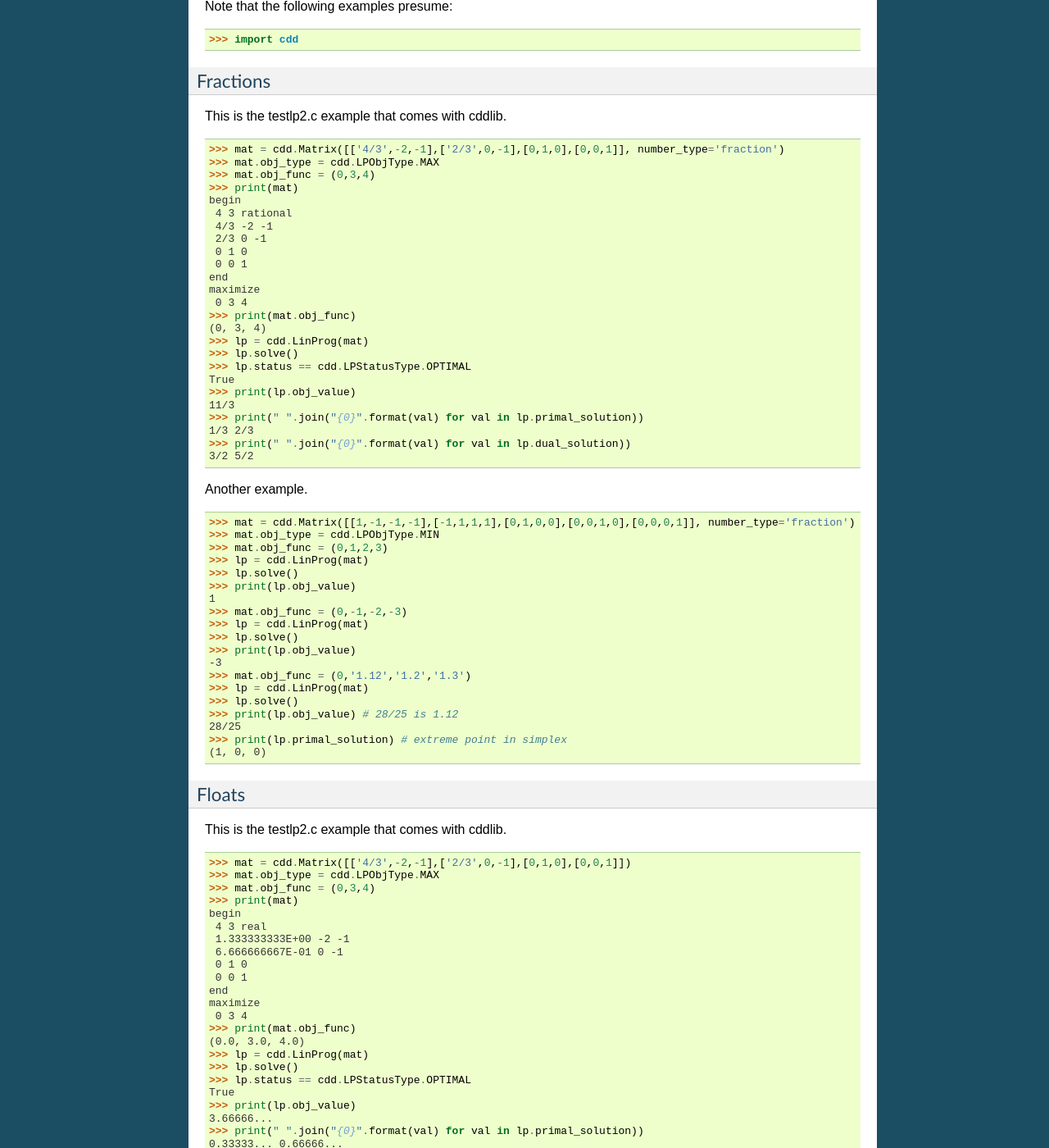
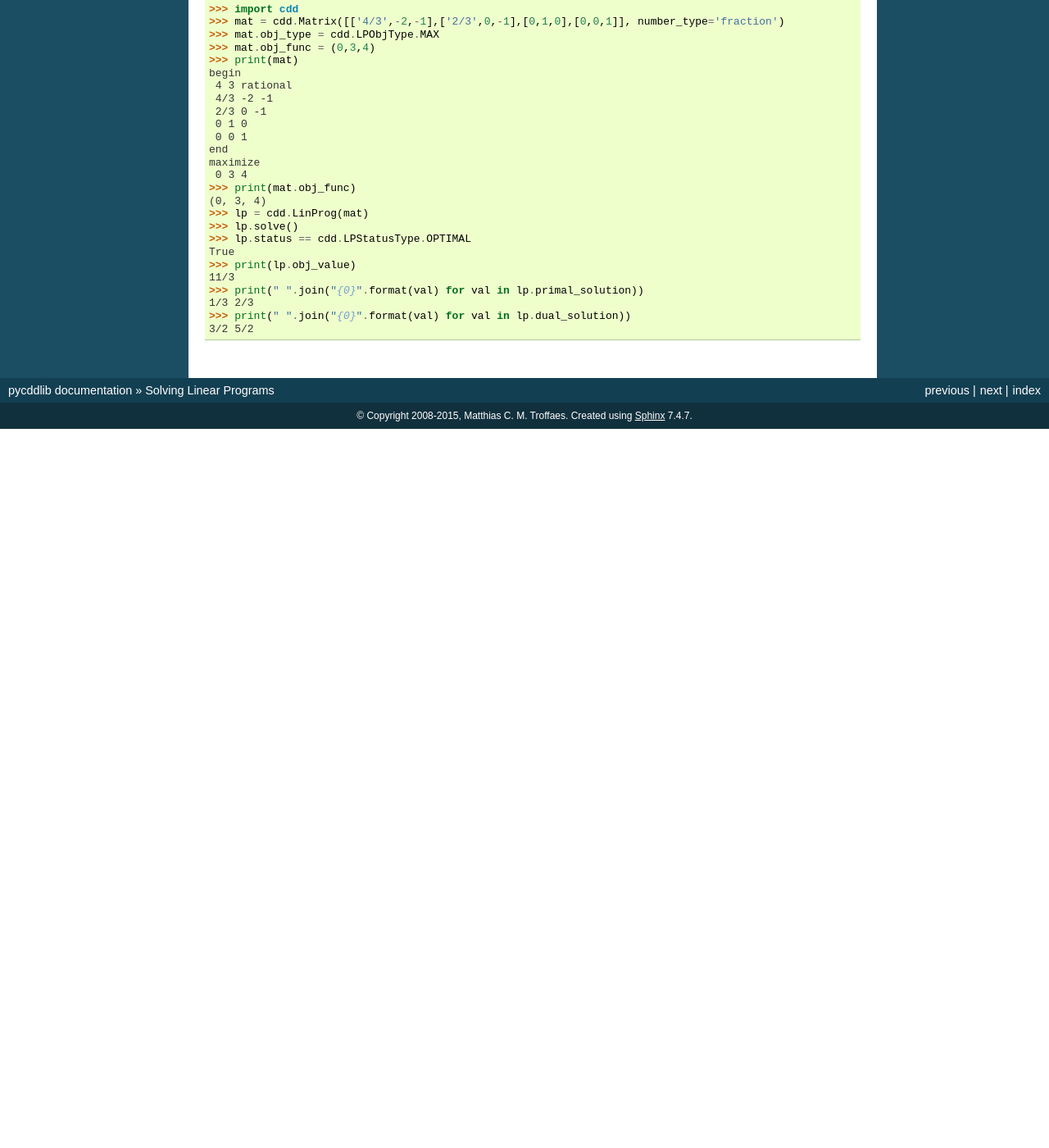
Before and after one commit to mcmtroffaes/pycddlib, a Sphinx documentation site: the page built from docs/linprog.rst, in a window 1280 px wide and 1400 px high, scrolled down 819 px. Shown: the whole window at 82% size. Built offline with Sphinx 7.4.7, drawn with Linux system fonts in a browser that asks for light colours; formulas are drawn with MathJax 3; after the commit the page ends 1342 px from its top, so only the background shows below that; some of the changed text lies outside the part shown.

Commit message:
More tests moved.

```diff
--- a/docs/linprog.rst
+++ b/docs/linprog.rst
@@ -53,18 +53,10 @@
         :class:`~cdd.LPStatusType`).
 
 
-Examples
---------
-
-Note that the following examples presume:
+Example
+-------
 
 >>> import cdd
-
-Fractions
-~~~~~~~~~
-
-This is the testlp2.c example that comes with cddlib.
-
 >>> mat = cdd.Matrix([['4/3',-2,-1],['2/3',0,-1],[0,1,0],[0,0,1]], number_type='fraction')
 >>> mat.obj_type = cdd.LPObjType.MAX
 >>> mat.obj_func = (0,3,4)
@@ -90,76 +82,3 @@
 1/3 2/3
 >>> print(" ".join("{0}".format(val) for val in lp.dual_solution))
 3/2 5/2
-
-Another example.
-
->>> mat = cdd.Matrix([[1,-1,-1,-1],[-1,1,1,1],[0,1,0,0],[0,0,1,0],[0,0,0,1]], number_type='fraction')
->>> mat.obj_type = cdd.LPObjType.MIN
->>> mat.obj_func = (0,1,2,3)
->>> lp = cdd.LinProg(mat)
->>> lp.solve()
->>> print(lp.obj_value)
-1
->>> mat.obj_func = (0,-1,-2,-3)
->>> lp = cdd.LinProg(mat)
->>> lp.solve()
->>> print(lp.obj_value)
--3
->>> mat.obj_func = (0,'1.12','1.2','1.3')
->>> lp = cdd.LinProg(mat)
->>> lp.solve()
->>> print(lp.obj_value) # 28/25 is 1.12
-28/25
->>> print(lp.primal_solution) # extreme point in simplex
-(1, 0, 0)
-
-Floats
-~~~~~~
-
-This is the testlp2.c example that comes with cddlib.
-
->>> mat = cdd.Matrix([['4/3',-2,-1],['2/3',0,-1],[0,1,0],[0,0,1]])
->>> mat.obj_type = cdd.LPObjType.MAX
->>> mat.obj_func = (0,3,4)
->>> print(mat) # doctest: +NORMALIZE_WHITESPACE
-begin
- 4 3 real
- 1.333333333E+00 -2 -1
- 6.666666667E-01 0 -1
- 0 1 0
- 0 0 1
-end
-maximize
- 0 3 4
->>> print(mat.obj_func)
-(0.0, 3.0, 4.0)
->>> lp = cdd.LinProg(mat)
->>> lp.solve()
->>> lp.status == cdd.LPStatusType.OPTIMAL
-True
->>> print(lp.obj_value) # doctest: +ELLIPSIS
-3.66666...
->>> print(" ".join("{0}".format(val) for val in lp.primal_solution)) # doctest: +ELLIPSIS
-0.33333... 0.66666...
->>> print(" ".join("{0}".format(val) for val in lp.dual_solution))
-1.5 2.5
-
-Another example.
-
->>> mat = cdd.Matrix([[1,-1,-1,-1],[-1,1,1,1],[0,1,0,0],[0,0,1,0],[0,0,0,1]])
->>> mat.obj_type = cdd.LPObjType.MIN
->>> mat.obj_func = (0,1,2,3)
->>> lp = cdd.LinProg(mat)
->>> lp.solve()
->>> print(lp.obj_value)
-1.0
->>> mat.obj_func = (0,-1,-2,-3)
->>> lp = cdd.LinProg(mat)
->>> lp.solve()
->>> print(lp.obj_value)
--3.0
->>> mat.obj_func = (0,'1.12','1.2','1.3')
->>> lp = cdd.LinProg(mat)
->>> lp.solve()
->>> print(lp.obj_value) # 28/25 is 1.12
-1.12
```
Also changed, not shown: 2 other files.
